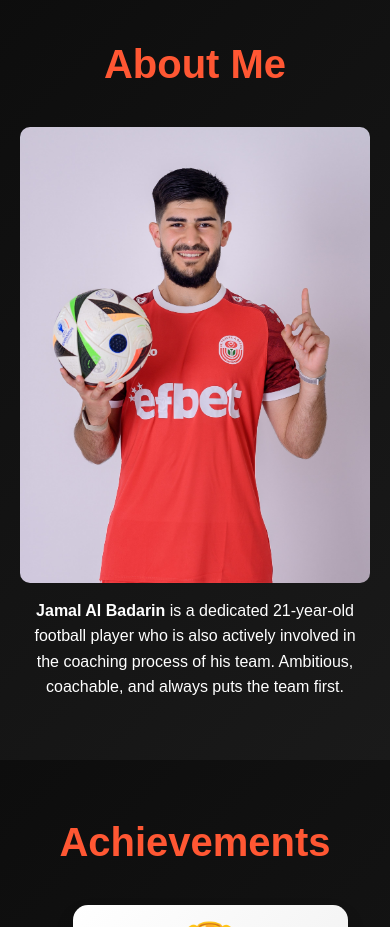
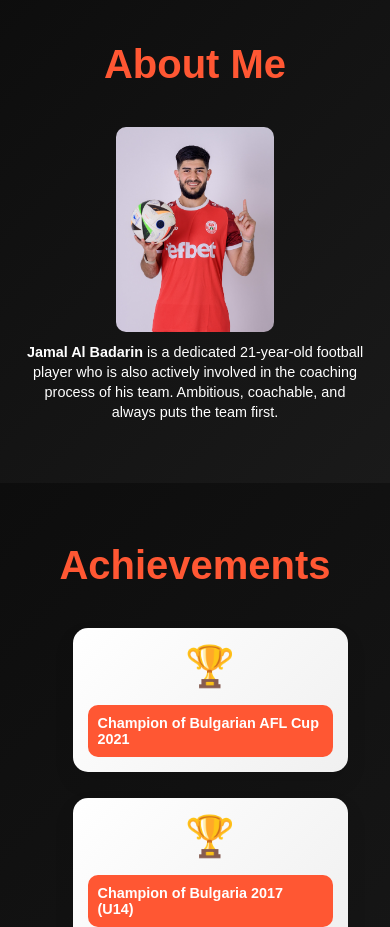
Before and after one commit to al-badarin/Football-Website-Portfolio-Old, a website: page public/index.html in a window 390 px wide. Shown: the part 920-1847 px from the top of the page. Drawn offline with Linux system fonts and the light colour scheme.

Commit message:
add responsiveness to the about section

```diff
--- a/public/styles/about-section.css
+++ b/public/styles/about-section.css
@@ -4,6 +4,11 @@
   background-color: #222;
   color: #fff;
   text-align: center;
+}
+
+.about h2 {
+  color: var(--primary-color);
+  margin-bottom: 40px;
 }
 
 .about-content {
@@ -55,10 +60,9 @@
 }
 
 /* Adjustments for small screens */
-@media (max-width: 480px) {
+@media (max-width: 768px) {
   .about-content img {
-    margin-bottom: 15px;
-    margin-right: 0;
+    max-width: 60%;
   }
 
   .about-content p {
@@ -67,10 +71,10 @@
   }
 }
 
-/* Adjustments for very small screens (less than 360px) */
-@media (max-width: 360px) {
+/* Adjustments for very small screens (less than 480px) */
+@media (max-width: 480px) {
   .about-content img {
-    max-width: 100%;
+    max-width: 45%;
     height: auto;
     margin-bottom: 10px;
   }
@@ -81,21 +85,3 @@
     padding: 0 5px;
   }
 }
-
-/* Animation classes */
-[data-animate='fade-in-left'] {
-  opacity: 0;
-  transform: translateX(-50px);
-  transition: opacity 1s ease-out, transform 1s ease-out;
-}
-
-[data-animate='fade-in-right'] {
-  opacity: 0;
-  transform: translateX(50px);
-  transition: opacity 1s ease-out, transform 1s ease-out;
-}
-
-[data-animate].animate {
-  opacity: 1;
-  transform: translateX(0);
-}
```
